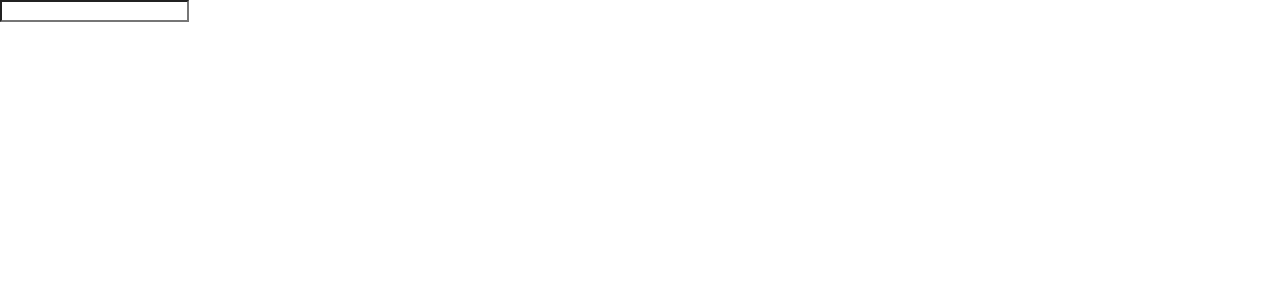
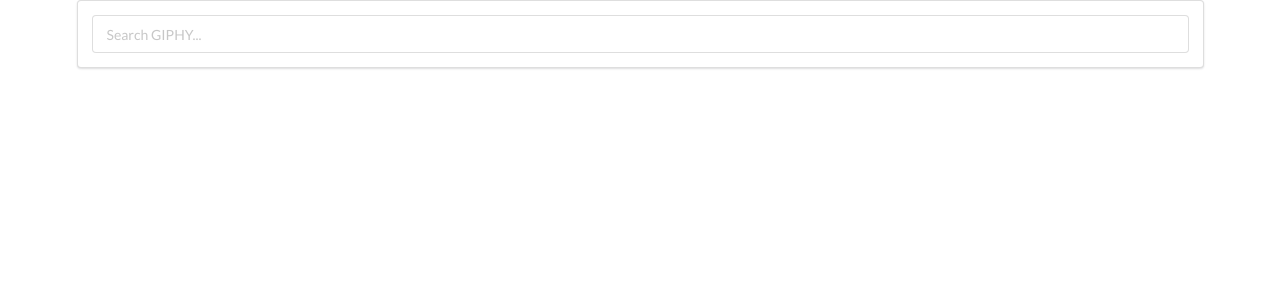
Before and after one commit to BrittanyTinnin/giphy_search, a React (Create React App) app: page / in a window 1280 px wide. Shown: the top 300 px of the page. Built offline with nearby package versions, Linux system fonts and the light colour scheme.

Commit message:
add event handlers to SearchBar component

```diff
--- a/src/App.js
+++ b/src/App.js
@@ -4,9 +4,8 @@
 class App extends React.Component {
 
     render() {
-
         return (
-        <div>
+        <div className="ui container">
             <SearchBar />
         </div>
         )
--- a/src/components/SearchBar.js
+++ b/src/components/SearchBar.js
@@ -1,11 +1,27 @@
 import React, { Component } from 'react'
 
 class SearchBar extends Component {
+    state = { term: '' }
+
+    onInputChange = (event) => {
+        this.setState({
+            term: event.target.value
+        })
+    }
+
+    onEnter = (event) => {
+        event.preventDefault()
+        //TODO: make a call to callback from parent component
+    }
+
 
     render() {
         return (
-        <div>
-            <input type="text" />
+        <div className="ui segment">
+            <form className="ui form" onSubmit={this.onEnter}>
+                <input type="text" placeholder="Search GIPHY..." value={this.state.term} onChange={this.onInputChange} />
+            </form>
+            {console.log(this.state.term)}
         </div>
         )
     }
```
Also changed, not shown: 1 other file (tests, documents, lock files or other folders).
